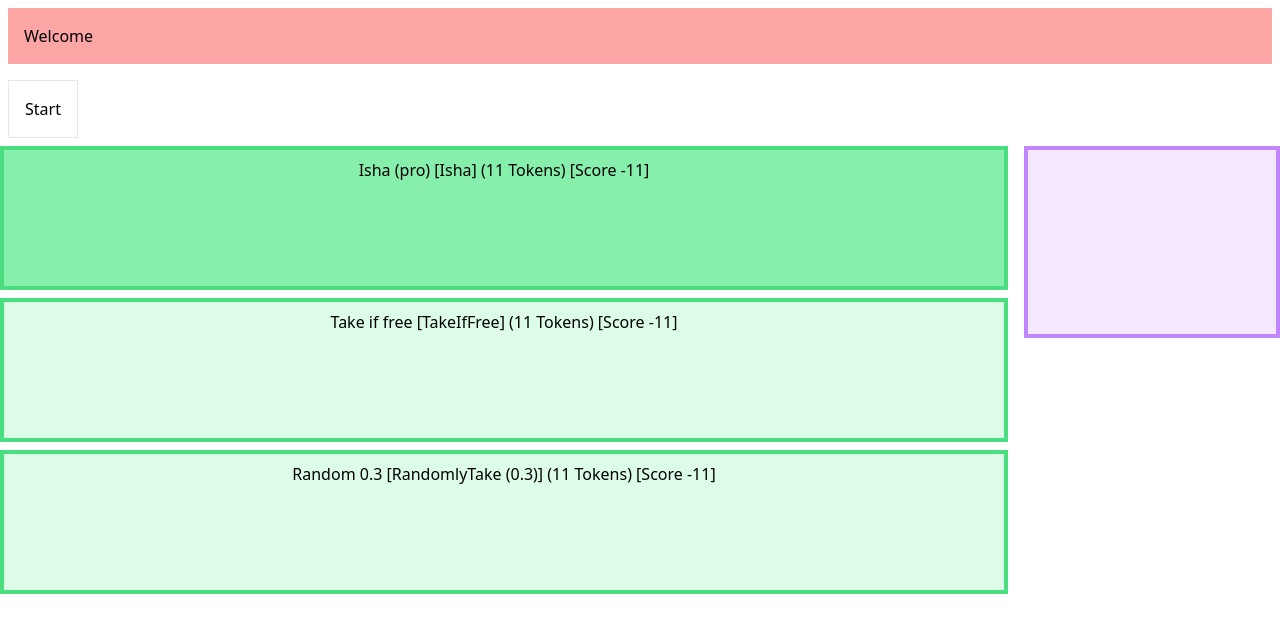
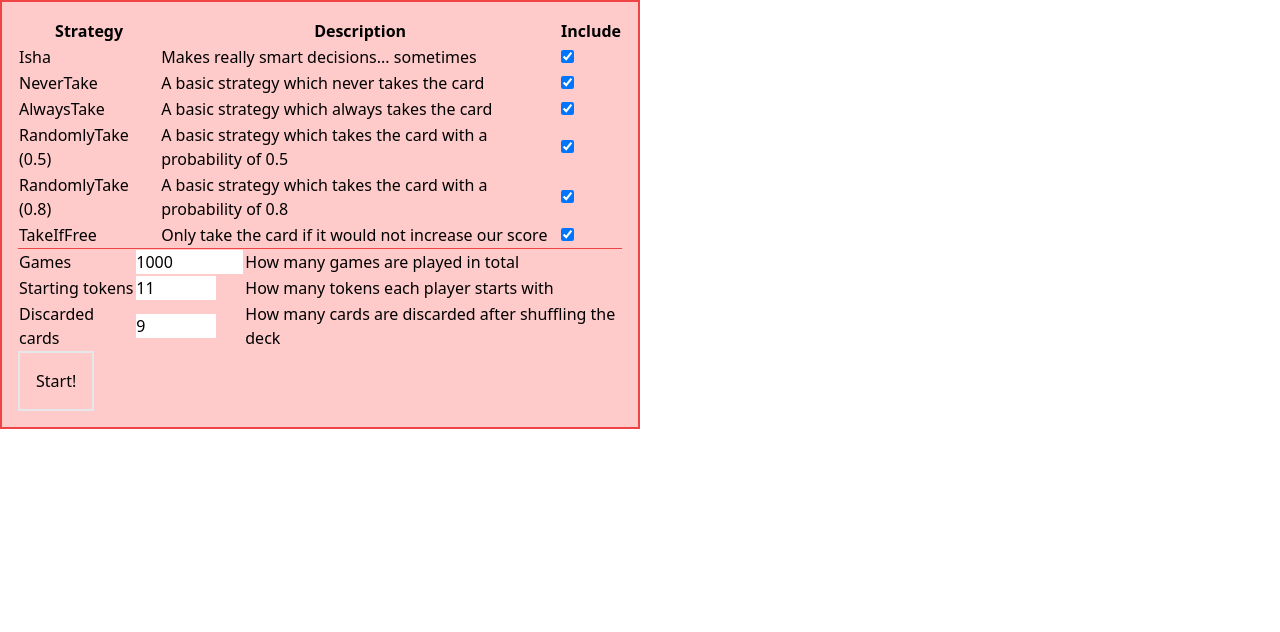
Before and after one commit to Ishadijcks/Gesjaakt, a Vue app: page / in a window 1280 px wide. Shown: the top 632 px of the page. Built offline with nearby package versions, Linux system fonts and the light colour scheme.

Commit message:
Improve tournament viewer and builder, restructure tournament setup

```diff
--- a/src/App.vue
+++ b/src/App.vue
@@ -1,34 +1,42 @@
 <script setup lang="ts">
-import GameComponent from "@/components/GameComponent.vue";
-import { GesjaaktGame } from "@/gesjaakt/game/GesjaaktGame";
-import { GesjaaktPlayer } from "@/gesjaakt/game/GesjaaktPlayer";
 import { TakeIfFreeStrategy } from "@/gesjaakt/strategies/TakeIfFreeStrategy";
-import { reactive } from "vue";
+import { ref, Ref } from "vue";
 import { RandomlyTakeStrategy } from "@/gesjaakt/strategies/RandomlyTakeStrategy";
 import { IshaStrategy } from "@/gesjaakt/qers/IshaStrategy";
+import TournamentBuilder from "@/components/TournamentBuilder.vue";
+import { NeverTakeStrategy } from "@/gesjaakt/strategies/NeverTakeStrategy";
+import { AlwaysTakeStrategy } from "@/gesjaakt/strategies/AlwaysTakeStrategy";
+import { Tournament } from "@/gesjaakt/tournaments/Tournament";
+import TournamentViewer from "@/components/TournamentViewer.vue";
 
-const game = reactive(
-  new GesjaaktGame(
-    [
-      new GesjaaktPlayer("Isha (pro)", new IshaStrategy()),
-      new GesjaaktPlayer("Take if free", new TakeIfFreeStrategy()),
-      new GesjaaktPlayer("Random 0.3", new RandomlyTakeStrategy(0.3)),
-    ],
-    {
-      debug: true,
-      startingTokens: 11,
-      discardedCards: 9,
-      isTokenCountPublic: true,
-      randomizePlayerOrder: false,
-      firstPlayerStarts: true,
-    }
-  )
-);
+const allStrategies = [
+  new IshaStrategy(),
+  new NeverTakeStrategy(),
+  new AlwaysTakeStrategy(),
+  new RandomlyTakeStrategy(0.5),
+  new RandomlyTakeStrategy(0.8),
+  new TakeIfFreeStrategy(),
+];
+
+const activeTournament: Ref<Tournament | undefined> = ref();
+
+const startTournament = (tournament: Tournament) => {
+  activeTournament.value = tournament;
+  console.log(tournament);
+};
 </script>
 
 <template>
-  <div class="m-2 p-4 bg-red-300">Welcome</div>
-  <GameComponent :game="game"></GameComponent>
+  <div class="flex flex-row flex-wrap">
+    <tournament-builder
+      @startTournament="startTournament"
+      :available-strategies="allStrategies"
+    />
+    <tournament-viewer
+      v-if="activeTournament"
+      :tournament="activeTournament"
+    ></tournament-viewer>
+  </div>
 </template>
 
 <style scoped></style>
--- /dev/null
+++ b/src/components/TournamentBuilder.vue
@@ -0,0 +1,84 @@
+<script setup lang="ts">
+import { AbstractStrategy } from "@/gesjaakt/strategies/AbstractStrategy";
+import { ref } from "vue";
+import { Tournament } from "@/gesjaakt/tournaments/Tournament";
+import { GesjaaktPlayer } from "@/gesjaakt/game/GesjaaktPlayer";
+
+const props = defineProps<{
+  availableStrategies: AbstractStrategy[];
+}>();
+
+const rounds = ref(1000);
+const tokens = ref(11);
+const discardedCards = ref(9);
+
+const checkedStrategies = ref(
+  props.availableStrategies.map((_, index) => index)
+);
+
+const emit = defineEmits(["startTournament"]);
+
+const start = () => {
+  const strategies = checkedStrategies.value.map(
+    (index) => props.availableStrategies[index]
+  );
+
+  const players = strategies.map((strategy) => {
+    return new GesjaaktPlayer(strategy.name, strategy);
+  });
+  const tournament = new Tournament(players, {
+    discardedCards: discardedCards.value,
+    firstPlayerStarts: false,
+    startingTokens: tokens.value,
+    isTokenCountPublic: true,
+    randomizePlayerOrder: true,
+    debug: false,
+  });
+  emit("startTournament", tournament);
+};
+</script>
+
+<template>
+  <div class="bg-red-200 p-4 border-2 border-red-500 w-1/2">
+    <table class="w-full">
+      <tr>
+        <th>Strategy</th>
+        <th>Description</th>
+        <th>Include</th>
+      </tr>
+      <tr v-for="(strategy, index) in availableStrategies" :key="strategy.name">
+        <td>{{ strategy.name }}</td>
+        <td>{{ strategy.description }}</td>
+        <td>
+          <input type="checkbox" :value="index" v-model="checkedStrategies" />
+        </td>
+      </tr>
+    </table>
+
+    <hr class="border-red-500" />
+
+    <table class="w-full">
+      <tr>
+        <td>Games</td>
+        <td><input type="number" v-model="rounds" min="100" max="10000" /></td>
+        <td>How many games are played in total</td>
+      </tr>
+      <tr>
+        <td>Starting tokens</td>
+        <td><input type="number" v-model="tokens" min="5" max="20" /></td>
+        <td>How many tokens each player starts with</td>
+      </tr>
+      <tr>
+        <td>Discarded cards</td>
+        <td>
+          <input type="number" v-model="discardedCards" min="3" max="32" />
+        </td>
+        <td>How many cards are discarded after shuffling the deck</td>
+      </tr>
+    </table>
+
+    <button class="p-4 border-2" @click="start()">Start!</button>
+  </div>
+</template>
+
+<style scoped></style>
--- /dev/null
+++ b/src/components/TournamentViewer.vue
@@ -0,0 +1,50 @@
+<script setup lang="ts">
+import { Tournament } from "@/gesjaakt/tournaments/Tournament";
+import { computed, onMounted } from "vue";
+
+const props = defineProps<{
+  tournament: Tournament;
+}>();
+
+const players = computed(() => {
+  return props.tournament.players;
+});
+
+const wins = computed(() => {
+  return props.tournament.wins;
+});
+
+const plays = computed(() => {
+  return props.tournament.plays;
+});
+
+const simulateRound = () => {
+  props.tournament.simulateRound();
+  setTimeout(() => simulateRound());
+};
+
+onMounted(() => {
+  simulateRound();
+});
+</script>
+
+<template>
+  <div class="bg-green-200 p-4 border-2 border-green-500 w-1/2">
+    <table class="w-full">
+      <tr>
+        <th>Player</th>
+        <th>Elo</th>
+        <th>Wins</th>
+      </tr>
+      <tr v-for="player in players" :key="player.name">
+        <td class="w-1/3">{{ player.name }}</td>
+        <td class="w-1/3">{{ player.elo.toFixed(0) }}</td>
+        <td class="w-1/3">
+          {{ wins[player.name] }}/{{ plays[player.name] }} ({{
+            ((wins[player.name] / plays[player.name]) * 100).toFixed(2)
+          }}%)
+        </td>
+      </tr>
+    </table>
+  </div>
+</template>
--- a/src/gesjaakt/strategies/RandomlyTakeStrategy.ts
+++ b/src/gesjaakt/strategies/RandomlyTakeStrategy.ts
@@ -8,7 +8,8 @@ export class RandomlyTakeStrategy extends AbstractStrategy {
   constructor(probability: number) {
     super(
       `RandomlyTake (${probability})`,
-      "A basic strategy which takes the card with a probability"
+      "A basic strategy which takes the card with a probability of " +
+        probability
     );
     this.probability = probability;
   }
--- a/src/gesjaakt/tournaments/Tournament.ts
+++ b/src/gesjaakt/tournaments/Tournament.ts
@@ -12,39 +12,39 @@ import { GesjaaktError } from "@/gesjaakt/errors/GesjaaktError";
 export class Tournament {
   players: GesjaaktPlayer[];
 
-  rounds: number;
-
   config: GesjaaktConfig;
 
   public readonly PLAYERS_PER_GAME = 3;
 
-  constructor(
-    players: GesjaaktPlayer[],
-    gesjaaktConfig: GesjaaktConfig,
-    rounds: number
-  ) {
+  wins: Record<string, number> = {};
+  plays: Record<string, number> = {};
+  elos: Record<string, number[]> = {};
+
+  constructor(players: GesjaaktPlayer[], gesjaaktConfig: GesjaaktConfig) {
     if (players.length < this.PLAYERS_PER_GAME) {
       throw new GesjaaktError(
         `Cannot start a tournament with fewer than ${this.PLAYERS_PER_GAME} players`
       );
     }
     this.players = players;
-    this.rounds = rounds;
     this.config = gesjaaktConfig;
+
+    this.reset();
   }
 
-  public simulate(): TournamentResult {
-    const wins: Record<string, number> = {};
-    const plays: Record<string, number> = {};
-    const elos: Record<string, number[]> = {};
+  public reset(): void {
+    this.wins = {};
+    this.plays = {};
+    this.elos = {};
 
     this.players.forEach((player) => {
-      wins[player.name] = 0;
-      plays[player.name] = 0;
-      elos[player.name] = [];
+      this.wins[player.name] = 0;
+      this.plays[player.name] = 0;
+      this.elos[player.name] = [];
     });
+  }
 
-    for (let i = 0; i < this.rounds; i++) {
+  public simulateRound(): TournamentResult {
     const shuffledPlayers = Random.shuffle([...this.players]);
     const selectedPlayers = shuffledPlayers.slice(0, this.PLAYERS_PER_GAME);
 
@@ -53,19 +53,31 @@ export class Tournament {
     Elo.updatePlayerElo(result.winner, result.losers);
 
     // Update stats
-      wins[result.winner.name]++;
+    this.wins[result.winner.name]++;
     selectedPlayers.forEach((player) => {
       // console.log(`Giving player ${player.name} an elo of ${player.elo}`);
-        elos[player.name].push(player.elo);
-        plays[player.name]++;
+      this.elos[player.name].push(player.elo);
+      this.plays[player.name]++;
     });
+
+    return this.getResult();
   }
 
+  public simulate(rounds: number): TournamentResult {
+    this.reset();
+
+    for (let i = 0; i < rounds; i++) {
+      this.simulateRound();
+    }
+    return this.getResult();
+  }
+
+  public getResult(): TournamentResult {
     return {
       players: this.players,
-      elos,
-      plays,
-      wins,
+      elos: this.elos,
+      plays: this.plays,
+      wins: this.wins,
     };
   }
 }
```
Lines whose indentation alone changed are shown as unchanged.
